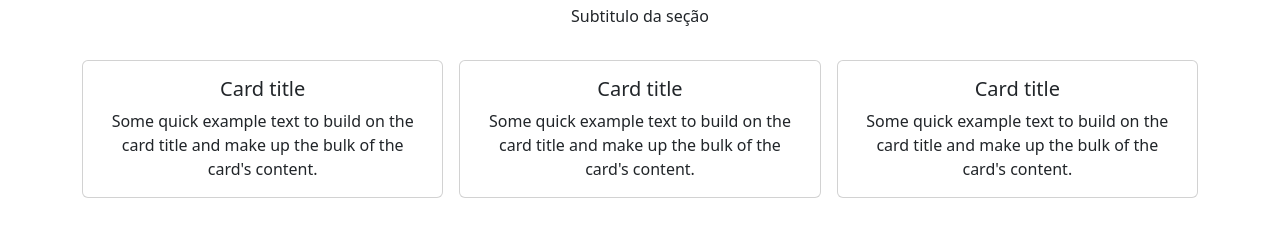
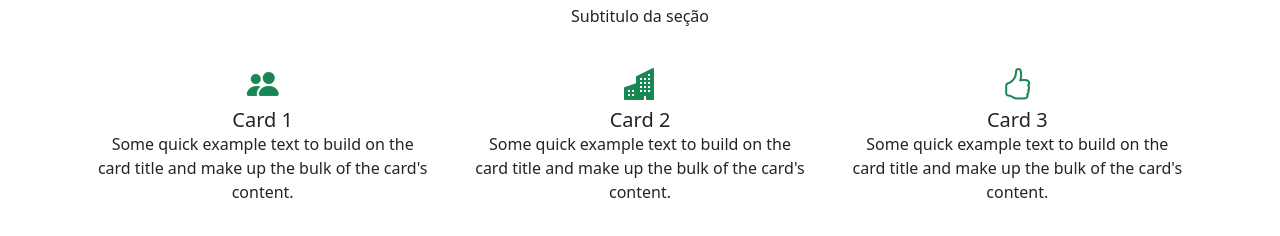
Before and after one commit to Caiquelino/projeto, a plain HTML site: page index.html in a window 1280 px wide. Shown: the part 114-350 px from the top of the page. Drawn offline with nearby package versions, Linux system fonts and the light colour scheme.

Commit message:
comitando card editado com icones

```diff
--- a/index.html
+++ b/index.html
@@ -8,6 +8,7 @@
     <link href="https://cdn.jsdelivr.net/npm/bootstrap@5.3.5/dist/css/bootstrap.min.css" rel="stylesheet"
         integrity="sha384-SgOJa3DmI69IUzQ2PVdRZhwQ+dy64/BUtbMJw1MZ8t5HZApcHrRKUc4W0kG879m7" crossorigin="anonymous">
     <link rel="stylesheet" href="style.css">
+    <link rel="stylesheet" href="https://cdn.jsdelivr.net/npm/bootstrap-icons@1.11.3/font/bootstrap-icons.min.css">
     </head>
 
 <body>
@@ -63,22 +64,25 @@
         <p class="text-center">Subtitulo da seção</p>
         </div>
 
-        <div class="card col" style="width: 18rem;">
+        <div class="col" style="width: 18rem;">
             <div class="card-body">
-              <h5 class="card-title">Card title</h5>
+            <i class="bi bi-people-fill text-success fs-2"></i>
+              <h5 class="card-title">Card 1</h5>
               <p class="card-text">Some quick example text to build on the card title and make up the bulk of the card's content.</p>
             </div>
           </div>
-          <div class="card col" style="width: 18rem;">
+          <div class="col" style="width: 18rem;">
             <div class="card-body">
-              <h5 class="card-title">Card title</h5>
+                <i class="bi bi-buildings-fill text-success fs-2"></i>
+              <h5 class="card-title">Card 2</h5>
               <p class="card-text">Some quick example text to build on the card title and make up the bulk of the card's content.</p>
 
             </div>
           </div>
-          <div class="card col" style="width: 18rem;">
+          <div class="col" style="width: 18rem;">
             <div class="card-body">
-              <h5 class="card-title">Card title</h5>
+              <i class="bi bi-hand-thumbs-up text-success fs-2"></i>
+              <h5 class="card-title">Card 3</h5>
               <p class="card-text">Some quick example text to build on the card title and make up the bulk of the card's content.</p>
 
             </div>
```
